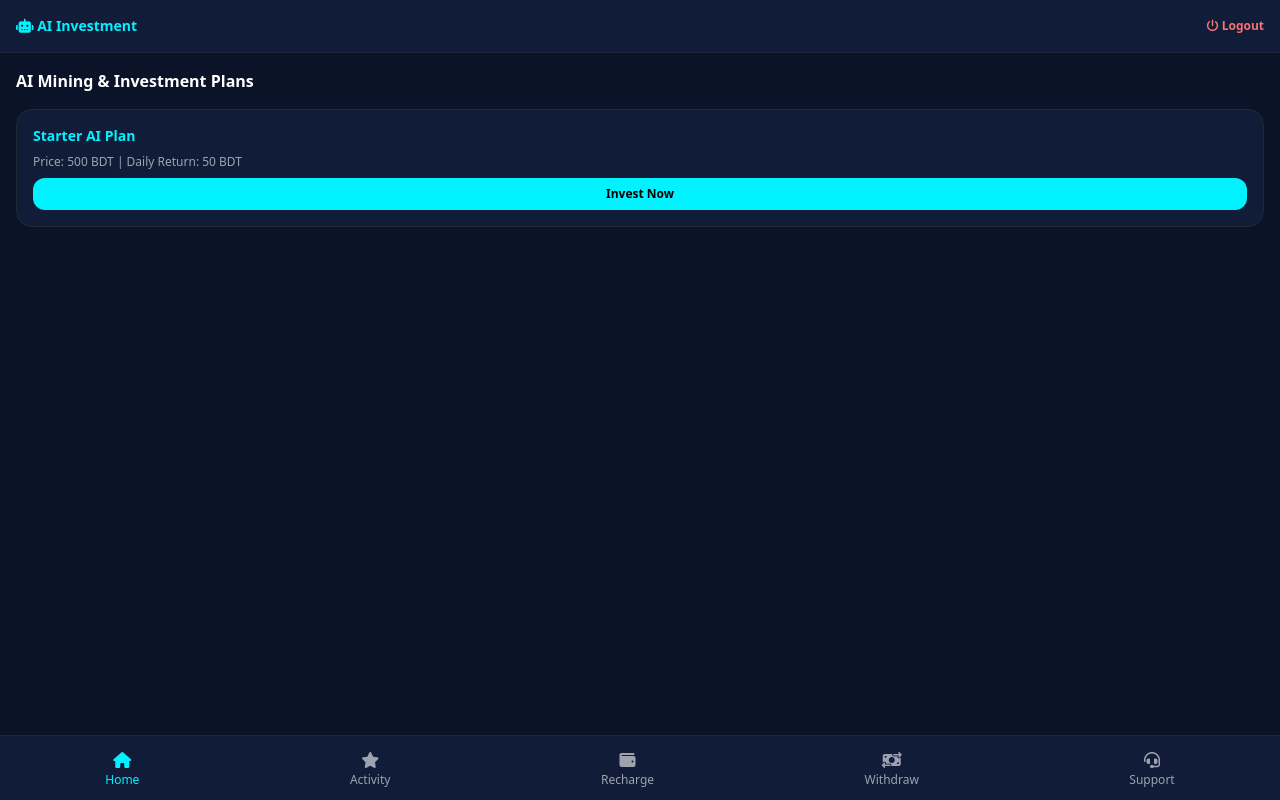
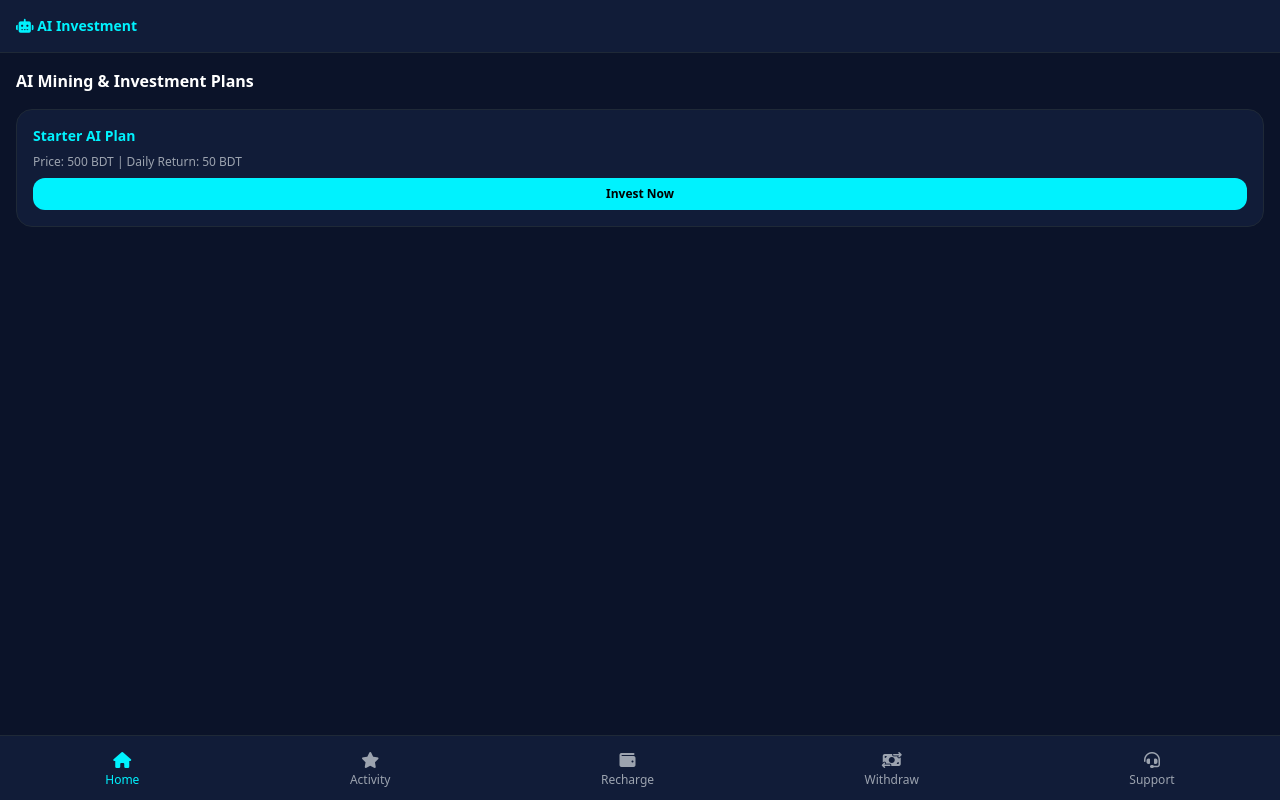
Before and after one commit to abulb0865-svg/ai-investment-app, a website: page public/index.html in a window 1280 px wide. Drawn offline with nearby package versions, Linux system fonts and the light colour scheme.

Commit message:
Update index.html

```diff
--- a/public/index.html
+++ b/public/index.html
@@ -20,7 +20,6 @@
 
     <div class="p-4 bg-cardBg border-b border-gray-800 flex justify-between items-center">
         <h1 class="text-sm font-bold text-accentBlue"><i class="fa-solid fa-robot"></i> AI Investment</h1>
-        <button onclick="localStorage.clear(); window.location.href='login.html';" class="text-xs text-red-400 font-semibold"><i class="fa-solid fa-power-off"></i> Logout</button>
     </div>
 
     <div id="contentArea" class="p-4">
```
